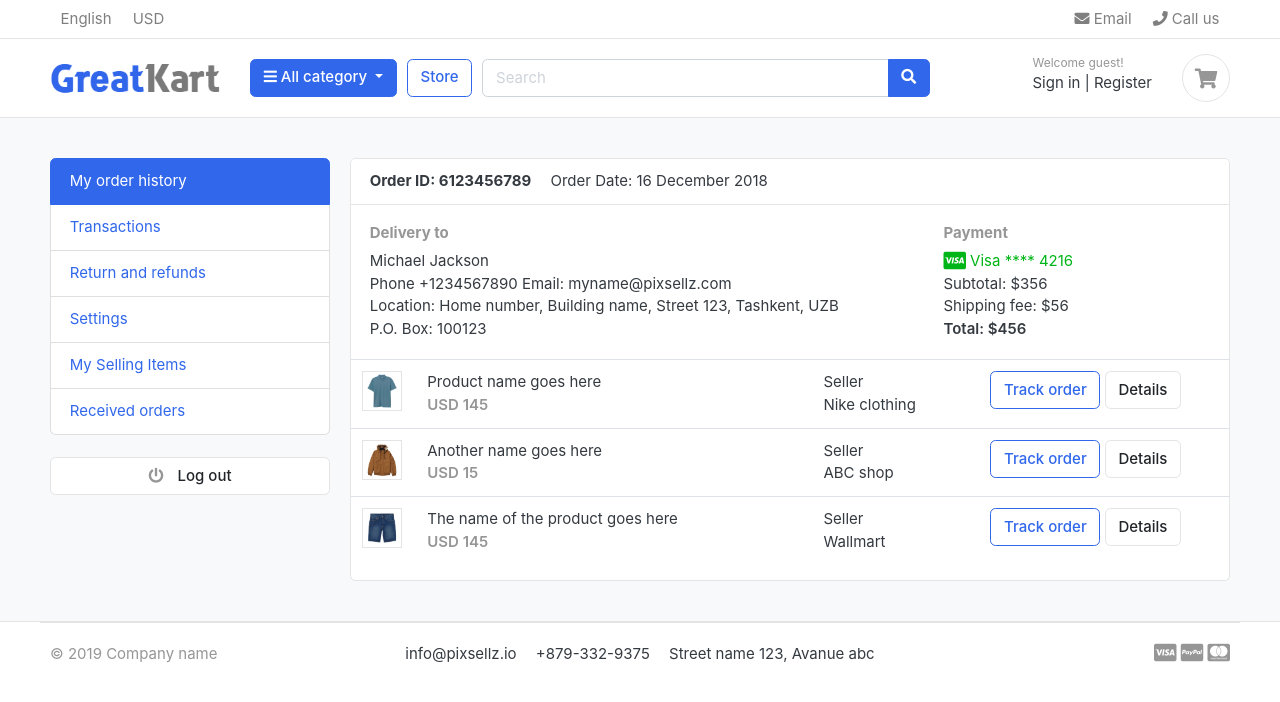
After one commit to Python-David/abatua, a Django app: template templates/accounts/dashboard.html in a window 1280 px wide. The commit adds this page. Shown: the top 702 px of the page. Run offline with Django 3.2, Linux system fonts and the light colour scheme; the template is opened without the code that fills it, so the values that code supplies are empty; some libraries are stand-ins or nearby versions; some web fonts are replaced.

Commit message:
View: Added dashboard.html and create url for it

```diff
--- a/accounts/urls.py
+++ b/accounts/urls.py
@@ -1,6 +1,4 @@
-from django.conf.urls.static import static
-from django.contrib import admin
-from django.urls import include, path
+from django.urls import path
 
 from . import views
 
@@ -9,4 +7,6 @@ urlpatterns = [
     path("login/", views.login, name="login"),
     path("logout/", views.logout, name="logout"),
     path("activate/<uidb64>/<token>", views.activate, name="activate"),
+
+    path("dashboard/", views.dashboard, name="dashboard")
 ]
--- /dev/null
+++ b/templates/accounts/dashboard.html
@@ -0,0 +1,100 @@
+{% extends 'base.html' %}
+{% load static %}
+{% block content %}
+
+<!-- ========================= SECTION CONTENT ========================= -->
+<section class="section-conten padding-y bg">
+
+<div class="container">
+	<div class="row">
+	<aside class="col-md-3">
+		<!--   SIDEBAR   -->
+		<ul class="list-group">
+			<a class="list-group-item active" href="#"> My order history </a>
+			<a class="list-group-item" href="#"> Transactions </a>
+			<a class="list-group-item" href="#"> Return and refunds </a>
+			<a class="list-group-item" href="#">Settings </a>
+			<a class="list-group-item" href="#"> My Selling Items </a>
+			<a class="list-group-item" href="#"> Received orders </a>
+		</ul>
+		<br>
+		<a class="btn btn-light btn-block" href="#"> <i class="fa fa-power-off"></i> <span class="text">Log out</span> </a>
+		<!--   SIDEBAR .//END   -->
+	</aside>
+	<main class="col-md-9">
+		<article class="card">
+		<header class="card-header">
+			<strong class="d-inline-block mr-3">Order ID: 6123456789</strong>
+			<span>Order Date: 16 December 2018</span>
+		</header>
+		<div class="card-body">
+			<div class="row">
+				<div class="col-md-8">
+					<h6 class="text-muted">Delivery to</h6>
+					<p>Michael Jackson <br>
+					Phone +1234567890 Email: myname@pixsellz.com <br>
+			    	Location: Home number, Building name, Street 123,  Tashkent, UZB <br>
+			    	P.O. Box: 100123
+			 		</p>
+				</div>
+				<div class="col-md-4">
+					<h6 class="text-muted">Payment</h6>
+					<span class="text-success">
+						<i class="fab fa-lg fa-cc-visa"></i>
+					    Visa  **** 4216
+					</span>
+					<p>Subtotal: $356 <br>
+					 Shipping fee:  $56 <br>
+					 <span class="b">Total:  $456 </span>
+					</p>
+				</div>
+			</div> <!-- row.// -->
+		</div> <!-- card-body .// -->
+		<div class="table-responsive">
+		<table class="table table-hover">
+			<tr>
+				<td width="65">
+					<img src="../images/items/1.jpg" class="img-xs border">
+				</td>
+				<td>
+					<p class="title mb-0">Product name goes here </p>
+					<var class="price text-muted">USD 145</var>
+				</td>
+				<td> Seller <br> Nike clothing </td>
+				<td width="250"> <a href="#" class="btn btn-outline-primary">Track order</a> <a href="#" class="btn btn-light"> Details </a> </td>
+			</tr>
+			<tr>
+				<td>
+					<img src="../images/items/2.jpg" class="img-xs border">
+				</td>
+				<td>
+					<p class="title mb-0">Another name goes here </p>
+					<var class="price text-muted">USD 15</var>
+				</td>
+				<td> Seller <br> ABC shop </td>
+				<td> <a href="#" class="btn btn-outline-primary">Track order</a> <a href="#" class="btn btn-light"> Details </a> </td>
+			</tr>
+			<tr>
+				<td>
+					<img src="../images/items/3.jpg" class="img-xs border">
+				</td>
+				<td>
+					<p class="title mb-0">The name of the product  goes here </p>
+					<var class="price text-muted">USD 145</var>
+				</td>
+				<td> Seller <br> Wallmart </td>
+				<td> <a href="#" class="btn btn-outline-primary">Track order</a> <a href="#" class="btn btn-light"> Details </a> </td>
+			</tr>
+		</table>
+		</div> <!-- table-responsive .end// -->
+		</article> <!-- order-group.// -->
+	</main>
+</div> <!-- row.// -->
+</div>
+
+
+</section>
+<!-- ========================= SECTION CONTENT END// ========================= -->
+
+
+{% endblock %}
--- a/templates/includes/navbar.html
+++ b/templates/includes/navbar.html
@@ -73,7 +73,7 @@
 					<div class="widget-header">
 						<small class="title text-muted">Welcome {{ user.first_name }}!</small>
 						<div>
-							<a href="#">Dashboard</a> <span class="dark-transp"> | </span>
+							<a href="{% url 'dashboard' %}">Dashboard</a> <span class="dark-transp"> | </span>
 							<a href="{% url 'logout' %}">Logout</a>
 						</div>
 					</div>
```
Also changed, not shown: accounts/views.py (+5 -3 lines).
